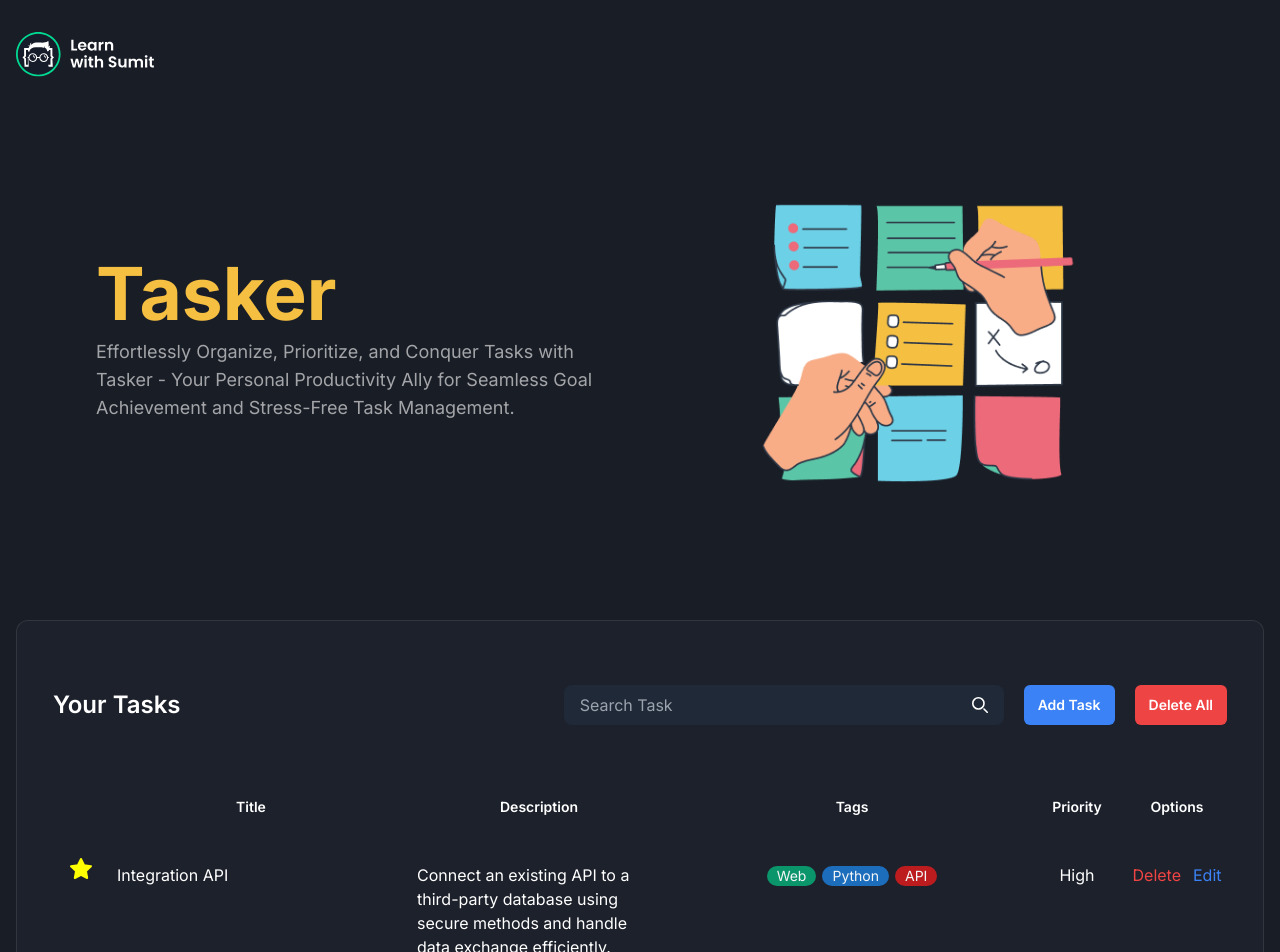
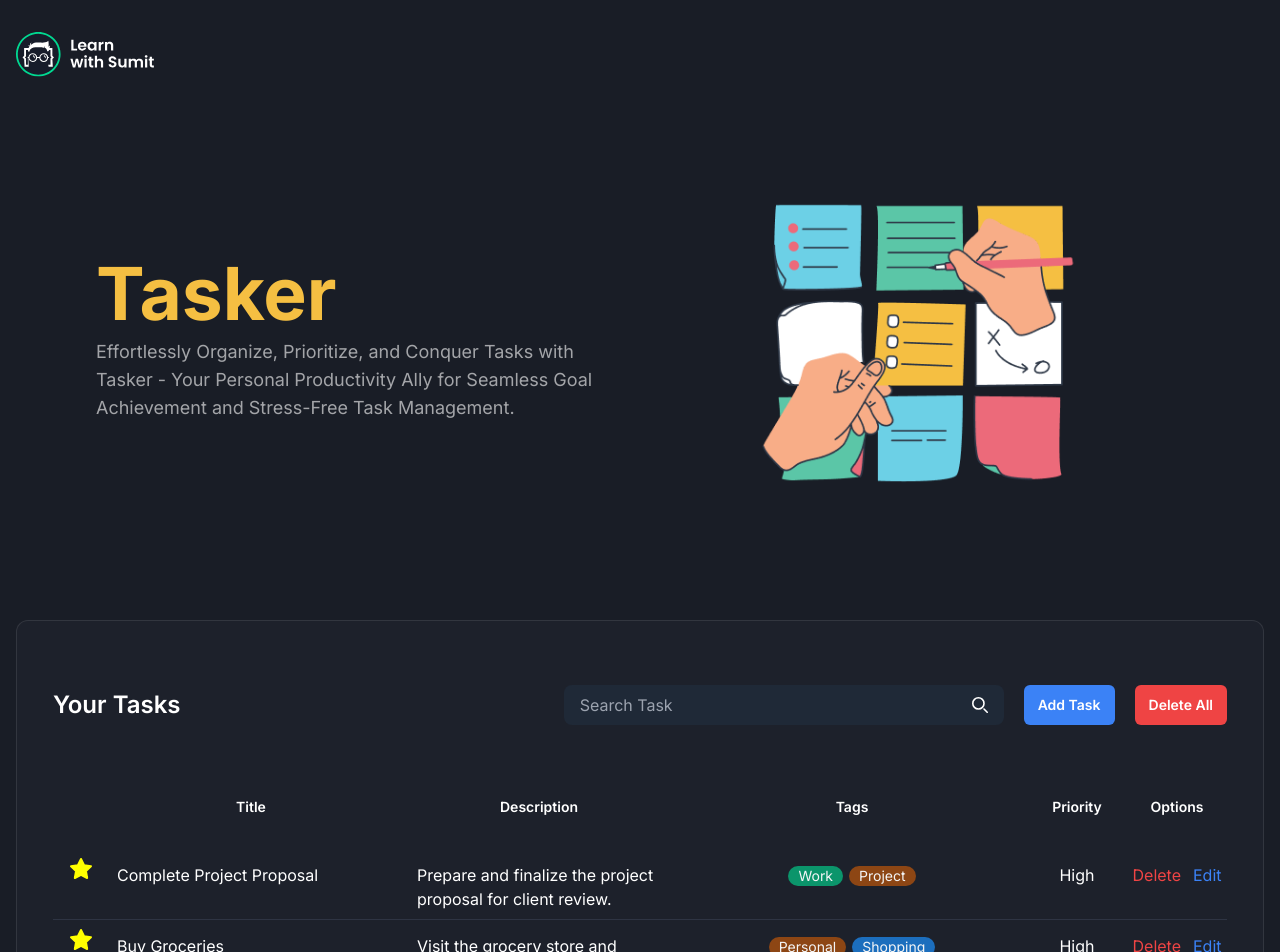
Before and after one commit to saadsrabon/improved-tasker, a React (Vite) app: page / in a window 1280 px wide. Shown: the top 952 px of the page. Built offline with nearby package versions, Linux system fonts and the light colour scheme.

Commit message:
2024-01-27 17:21:50 - diffrent color added

```diff
--- a/src/App.jsx
+++ b/src/App.jsx
@@ -1,8 +1,9 @@
 
-import frame from './assets/frame.png'
+
 import HeroSection from './components/HeroSection'
 import Items from './components/Items'
 import Navbar from './components/Navbar'
+import { TasksProvider } from './context/TaskContext'
 function App() {
 
   return (
@@ -14,7 +15,10 @@ function App() {
 		<div className="container">
            <HeroSection/>
 		{/* <!-- Search Box Ends --> */}
+
+		<TasksProvider>
 			<Items/>
+			</TasksProvider>
 		</div>
 	</section>
 	{/* <!-- End Table --> */}
--- a/src/components/Items.jsx
+++ b/src/components/Items.jsx
@@ -1,8 +1,10 @@
+import { useTasks } from "../utils/Utils"
 import SingleTask from "./SingleTask"
 import TableHead from "./TableHead"
 
 
 const Items = () => {
+    const tasks = useTasks()
   return (
     <div className="rounded-xl border border-[rgba(206,206,206,0.12)] bg-[#1D212B] px-6 py-8 md:px-9 md:py-16">
 				<div className="mb-14 items-center justify-between sm:flex">
@@ -33,9 +35,10 @@ const Items = () => {
 					<table className="table-fixed overflow-auto xl:w-full">
 						<TableHead/>
 						<tbody>
-
-							<SingleTask/>
-
+                    {
+                    tasks.map((task) => (
+                     <SingleTask key={task.id} task={task}/>
+                         ))}
 						</tbody>
 					</table>
 				</div>
--- a/src/components/SingleTask.jsx
+++ b/src/components/SingleTask.jsx
@@ -1,6 +1,11 @@
+/* eslint-disable react/prop-types */
+
+import Tag from "./tag"
 
 
-const SingleTask = () => {
+const SingleTask = ({task}) => {
+    const    color = "#"+Math.floor(Math.random()*16777215).toString(16);
+    const {isfavourite,Description,Tags,Priority,Title,id}=task
   return (
     <tr className="border-b border-[#2E3443] [&>td]:align-baseline [&>td]:px-4 [&>td]:py-2">
 								<td><svg xmlns="http://www.w3.org/2000/svg" className="icon icon-tabler icon-tabler-star" width="24"
@@ -10,27 +15,18 @@ const SingleTask = () => {
 										<path
 											d="M12 17.75l-6.172 3.245l1.179 -6.873l-5 -4.867l6.9 -1l3.086 -6.253l3.086 6.253l6.9 1l-5 4.867l1.179 6.873z" />
 									</svg></td>
-								<td>Integration API</td>
+								<td>{Title}</td>
 								<td>
 									<div>
-										Connect an existing API to a third-party database using
-										secure methods and handle data exchange efficiently.
+										{Description}
 									</div>
 								</td>
 								<td>
 									<ul className="flex justify-center gap-1.5 flex-wrap">
-										<li>
-											<span
-												className="inline-block h-5 whitespace-nowrap rounded-[45px] bg-[#00D991A1] px-2.5 text-sm capitalize text-[#F4F5F6]">Web</span>
-										</li>
-										<li>
-											<span
-												className="inline-block h-5 whitespace-nowrap rounded-[45px] bg-[#1C92FFB0] px-2.5 text-sm capitalize text-[#F4F5F6]">Python</span>
-										</li>
-										<li>
-											<span
-												className="inline-block h-5 whitespace-nowrap rounded-[45px] bg-[#FE1A1AB5] px-2.5 text-sm capitalize text-[#F4F5F6]">API</span>
-										</li>
+
+										{Tags.map((tag) => (
+                                            <Tag key={tag} tag={tag} color={color}/>
+                                        ))}
 									</ul>
 								</td>
 								<td className="text-center">High</td>
--- /dev/null
+++ b/src/components/tag.jsx
@@ -0,0 +1,15 @@
+
+
+const Tag = ({tag:content}) => {
+    const colors = ['#BD560BB2', '#1C92FFB0',"#FE1A1AB5" ,"#BD560BB2", '#00D991A1',"#00B2D9CC"];
+    const colorIndex = Math.floor(Math.random() * colors.length); // Generate random color index
+    const randomColor = colors[colorIndex];
+  return (
+    <li>
+    <span
+        className={`inline-block h-5 whitespace-nowrap rounded-[45px] bg-[${randomColor}] px-2.5 text-sm capitalize text-[#F4F5F6]`}>{content}</span>
+</li>
+  )
+}
+
+export default Tag
--- /dev/null
+++ b/src/context/TaskContext.jsx
@@ -0,0 +1,38 @@
+/* eslint-disable react/prop-types */
+import { createContext,  useReducer } from 'react';
+import { initialTasks } from '../data/initialTasks';
+
+export const TasksContext = createContext(null);
+export const TasksDispatchContext = createContext(null);
+
+export function TasksProvider({ children }) {
+  const [tasks, dispatch] = useReducer(
+    tasksReducer,
+    initialTasks
+  );
+
+  return (
+    <TasksContext.Provider value={tasks}>
+      <TasksDispatchContext.Provider value={dispatch}>
+        {children}
+      </TasksDispatchContext.Provider>
+    </TasksContext.Provider>
+  );
+}
+
+function tasksReducer(state, action) {
+    switch (action.type) {
+      case 'ADD_TASK':
+        return [...state, action.payload];
+
+      case 'DELETE_TASK':
+        return state.filter((task) => task.id !== action.payload);
+
+      case 'UPDATE_TASK':
+        return state.map((task) => task.id === action.payload.id ? action.payload : task);
+      case 'Delete_All':
+          return [];
+      default:
+        return state;
+    }
+  }
--- a/src/data/initialTasks.jsx
+++ b/src/data/initialTasks.jsx
@@ -1,50 +1,66 @@
 export  const initialTasks=[
     {
+      "id": 1,
       "Title": "Complete Project Proposal",
       "Priority": "High",
       "Tags": ["Work", "Project"],
-      "Description": "Prepare and finalize the project proposal for client review."
+      "Description": "Prepare and finalize the project proposal for client review.",
+      "isfavourite":false
     },
     {
+      "id": 2,
       "Title": "Buy Groceries",
       "Priority": "Medium",
       "Tags": ["Personal", "Shopping"],
       "Description": "Visit the grocery store and purchase the items on the shopping list."
+    , "isfavourite":false
     },
     {
+      "id": 3,
       "Title": "Exercise",
       "Priority": "Low",
       "Tags": ["Health", "Fitness"],
       "Description": "Go for a 30-minute jog or do a home workout to stay active."
+      , "isfavourite":false
     },
     {
+      "id": 4,
       "Title": "Read Book",
       "Priority": "Medium",
       "Tags": ["Personal", "Leisure"],
       "Description": "Spend at least 30 minutes reading the current book on the reading list."
+      , "isfavourite":false
     },
     {
+      "id": 5,
       "Title": "Implement Feature X",
       "Priority": "High",
       "Tags": ["Work", "Programming"],
       "Description": "Code and test the implementation of feature X in the software project."
+    , "isfavourite":false
     },
     {
+      "id": 6,
       "Title": "Update Website Content",
       "Priority": "Medium",
       "Tags": ["Work", "Website"],
       "Description": "Review and update the content on the company website to reflect the latest information."
+     , "isfavourite":true
     },
     {
+      "id": 7,
       "Title": "Debug Issue in Codebase",
       "Priority": "High",
       "Tags": ["Work", "Programming"],
       "Description": "Investigate and fix the reported bug in the codebase."
+    , "isfavourite":false
     },
     {
+      "id": 8,
       "Title": "Research New Web Technologies",
       "Priority": "Medium",
       "Tags": ["Learning", "Website"],
       "Description": "Explore and study the latest web technologies to stay updated in the field."
+      , "isfavourite":false
     }
   ]
--- a/src/utils/Utils.jsx
+++ b/src/utils/Utils.jsx
@@ -0,0 +1,10 @@
+import { useContext } from "react";
+import { TasksContext, TasksDispatchContext } from "../context/TaskContext";
+
+export function useTasks() {
+    return useContext(TasksContext);
+  }
+
+  export function useTasksDispatch() {
+    return useContext(TasksDispatchContext);
+  }
```
